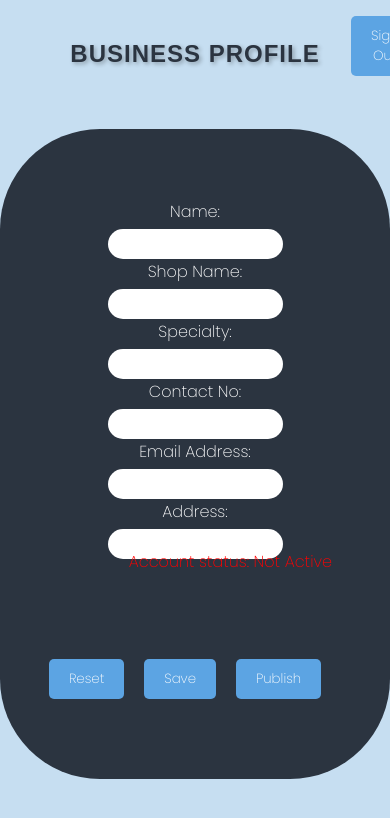
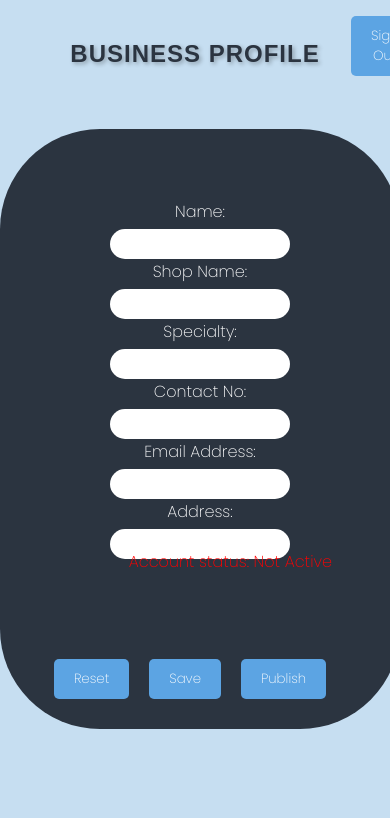
Before and after one commit to dileepaM-7/SDGP-HappyPaws, a React (Vite) app: page /bussinessProfile in a window 390 px wide. Shown: the top 818 px of the page. Built offline with nearby package versions, Linux system fonts and the light colour scheme; no server answers; the database is empty; sample sign-in values are in the browser's storage; a web font is replaced by a local one.

Commit message:
Buisness Profile Responsive

```diff
--- a/src/components/pages/BussinessProfile/BussinessProfile.css
+++ b/src/components/pages/BussinessProfile/BussinessProfile.css
@@ -48,3 +48,24 @@
     color: rgb(127, 226, 127);
     /* add any other styles you want for the "published" state */
   }
+  @media screen and (max-width: 768px){
+    .bussiness-profile-content{
+        width: 700px;
+        height: 600px;
+    }
+  }
+  @media screen and (max-width: 480px){
+    .bussiness-profile-content{
+        width: 400px;
+  }
+}
+@media screen and (max-width: 360px){
+    .bussiness-profile-content{
+        width: 300px;
+        left: 50px;
+        height: 720px;
+    }
+    .bussiness-resetbtn{
+        top:50px;
+    }
+}
```
